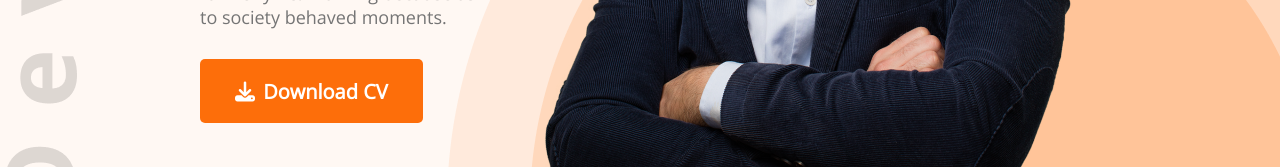
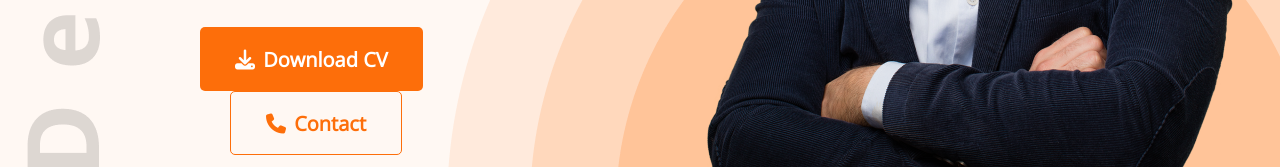
Before and after one commit to swapnilaanam/developer-portfolio, a plain HTML site: page index.html in a window 1280 px wide. Shown: the part 633-800 px from the top of the page. Drawn offline with nearby package versions, Linux system fonts and the light colour scheme.

Commit message:
Fixed some issues and improved styles.

```diff
--- a/index.html
+++ b/index.html
@@ -27,7 +27,10 @@
                 <h3 class="banner-sub-title">Hi, I am</h3>
                 <h1 class="banner-title">Mary Hardy</h1>
                 <p class="banner-description">Shot what able cold new see hold.Friendly as an betrayed formerly he. Morning because as to society behaved moments.</p>
-                <button class="btn-primary"><i class="fa-solid fa-download" style="margin-right: 3px;"></i> Download CV</button>
+                <div class="banner-buttons">
+                    <button class="btn-primary"><i class="fa-solid fa-download" style="margin-right: 3px;"></i> Download CV</button>
+                    <button class="btn-contact"><i class="fa-solid fa-phone" style="margin-right: 3px;"></i> Contact</button>
+                </div>
             </div>
             <img src="images/hardy.png" alt="Mary Hardy">
         </div>
@@ -122,7 +125,7 @@
                     </div>
                 </div>
                 <div>
-                    <h3 class="remuse-title">My Experience</h3>
+                    <h3 class="resume-title">My Experience</h3>
                     <div class="resume-item">
                         <h4 class="title">Sr. Font End Developer</h4>
                         <h5 class="sub-title">Apple Inc / 2020 - Current</h5>
--- a/styles/portfolio.css
+++ b/styles/portfolio.css
@@ -18,12 +18,25 @@
     font-size: 20px;
 }
 
+.btn-contact {
+    border: 1px solid #FD6E0A;
+    border-radius: 5px;
+    padding: 18px 35px;
+    height: 64px;
+    background: transparent;
+    color: #FD6E0A;
+    ;
+    font-weight: 700;
+    font-size: 20px;
+    margin-left: 30px;
+}
+
 /* header And navigation styles */
 .header {
     background: #FFF8F3;
     background-image: url('../images/header_bg.png'), url('../images/developer.png');
     background-repeat: no-repeat;
-    background-position: bottom right, bottom left;
+    background-position: bottom right, center left 23px;
 }
 
 nav {
@@ -51,7 +64,8 @@ nav li {
 
 .banner {
     display: flex;
-    margin: 0 200px;
+    gap: 0 163px;
+    margin: 0 38px 0 200px;
     align-items: center;
 }
 
@@ -105,6 +119,10 @@ section {
     margin-bottom: 30px;
 }
 
+.about .section-description {
+    text-align: center;
+}
+
 .about-info-container {
     display: flex;
     justify-content: space-around;
@@ -156,6 +174,13 @@ section {
     gap: 24px
 }
 
+.resume-title {
+    color: #474747;
+    font-weight: 700;
+    font-size: 30px;
+    margin-top: 112px;
+}
+
 .resume-item {
     margin-top: 30px;
     margin-bottom: 30px;
@@ -182,7 +207,7 @@ section {
 
 .resume-btn {
     margin-top: 50px;
-    text-align: center ;
+    text-align: center;
 }
 
 /* contact styles */
@@ -194,7 +219,8 @@ section {
     padding: 130px 200px;
 }
 
-.contact .section-title, .section-description {
+.contact .section-title,
+.section-description {
     text-align: left;
 }
 
@@ -207,7 +233,9 @@ section {
     margin-right: 24px;
 }
 
-.contact input[type="text"], input[type="email"], textarea {
+.contact input[type="text"],
+input[type="email"],
+textarea {
     margin-bottom: 24px;
     border: 0;
     width: 100%;
```
